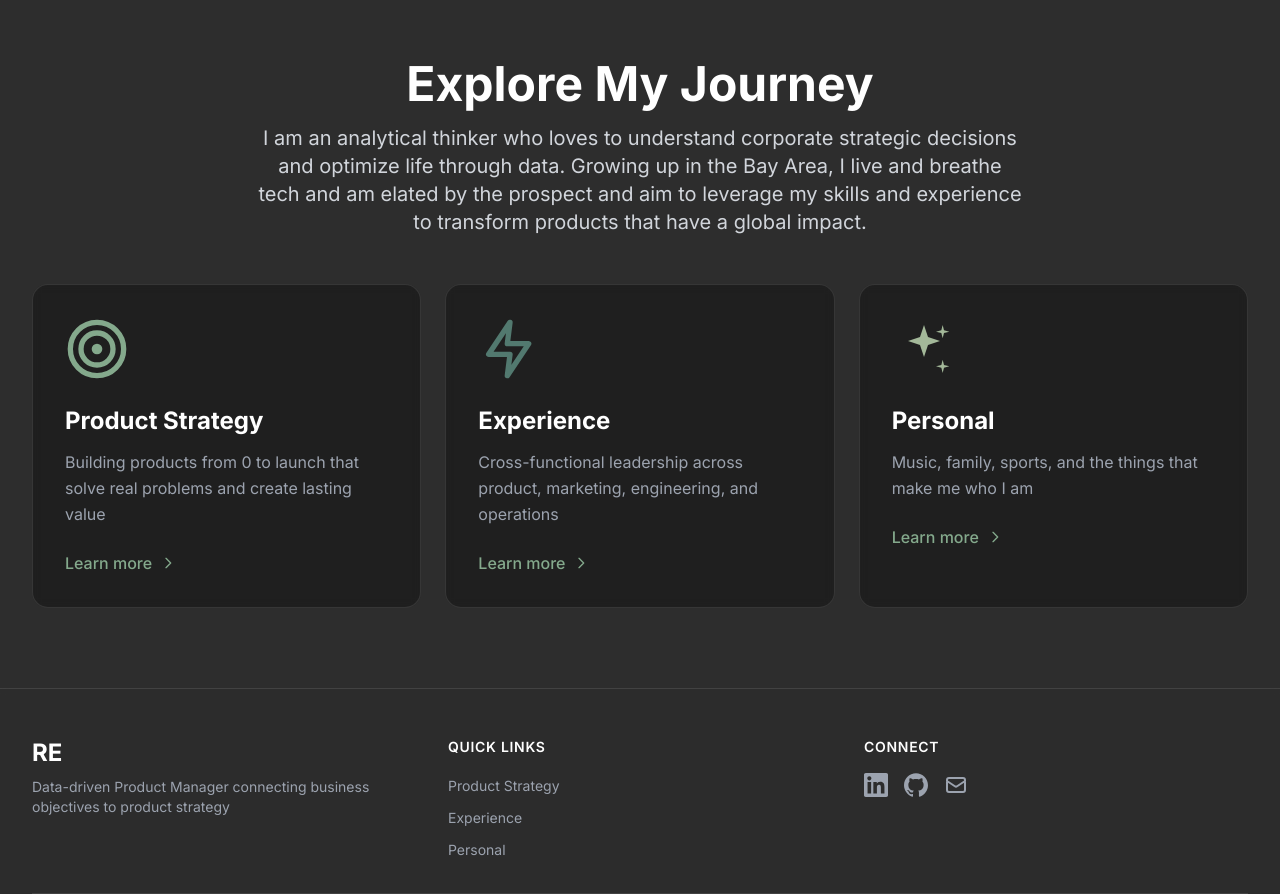
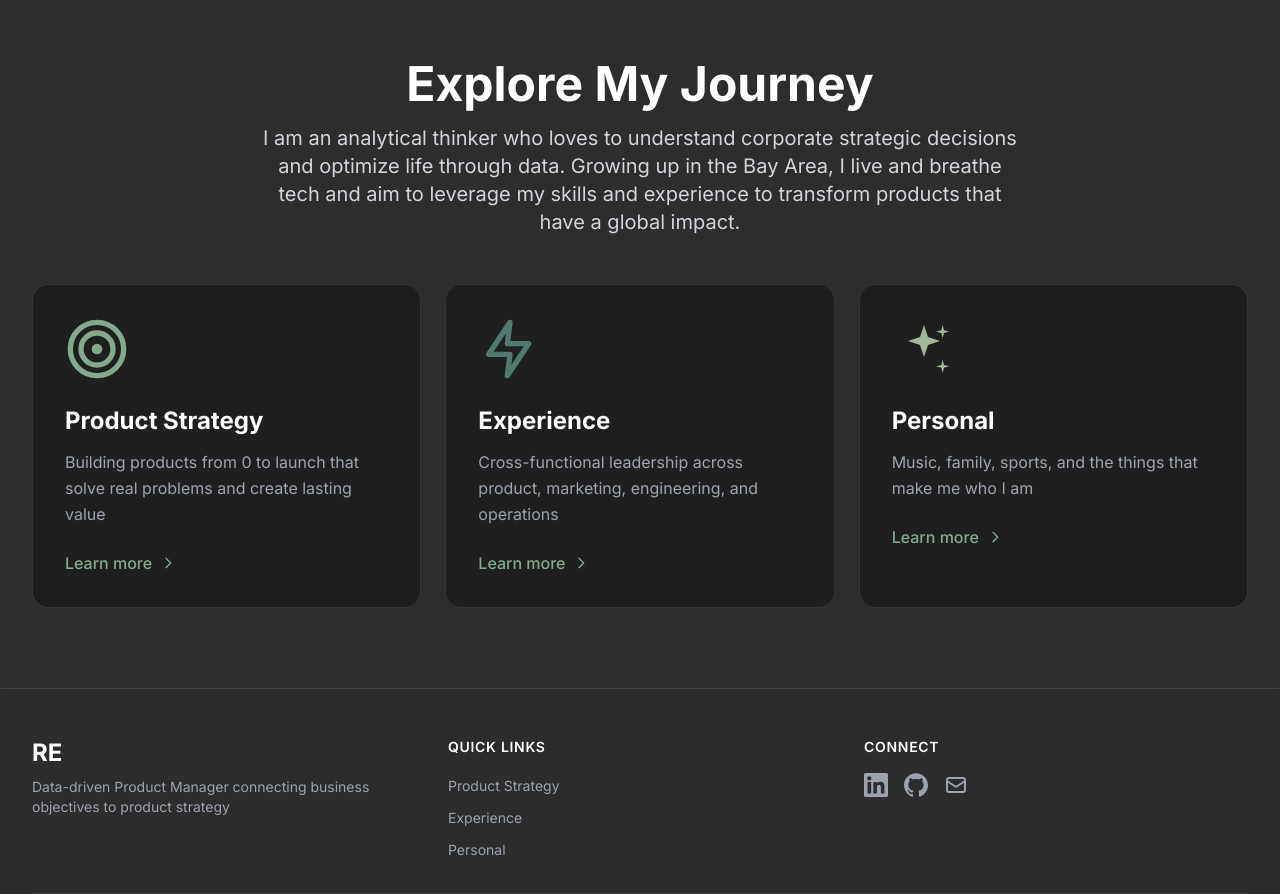
Before and after one commit to rickyelder07/mywebsite, a Next.js app: page / in a window 1280 px wide. Shown: the part 1120-2014 px from the top of the page. Built offline with nearby package versions, Linux system fonts and the light colour scheme.

Commit message:
feat: Update personal page styling and layout
- Adjust spacing in hero section
- Update music section image positioning
- Comment out Core Values section

```diff
--- a/app/page.tsx
+++ b/app/page.tsx
@@ -147,8 +147,7 @@ export default function Home() {
             transition={{ delay: 0.2 }}
           >
             I am an analytical thinker who loves to understand corporate strategic decisions and
-            optimize life through data. Growing up in the Bay Area, I live and breathe tech and am
-            elated by the prospect  and aim to leverage my skills and experience to transform products
+            optimize life through data. Growing up in the Bay Area, I live and breathe tech and aim to leverage my skills and experience to transform products
             that have a global impact.
           </motion.p>
         </motion.div>
--- a/app/personal/page.tsx
+++ b/app/personal/page.tsx
@@ -164,6 +164,8 @@ export default function PersonalPage() {
                 playing in and watching disc golf tournaments (another surprisingly data-rich sport).
               </p>
 
+          {/* Sports and Data
+
               <div className="grid grid-cols-1 md:grid-cols-2 gap-4 mt-8">
                 <div className="p-4 bg-olive-500/10 rounded-lg border border-olive-500/30">
                   <h4 className="text-xl font-bold text-olive-400 mb-2">NABA</h4>
@@ -178,7 +180,7 @@ export default function PersonalPage() {
                   </p>
                 </div>
               </div>
-
+*/}
               <div className="mt-6 p-6 bg-white/5 rounded-lg border border-white/10">
                 <div className="relative w-full aspect-video rounded-lg overflow-hidden">
                   <Image
```
